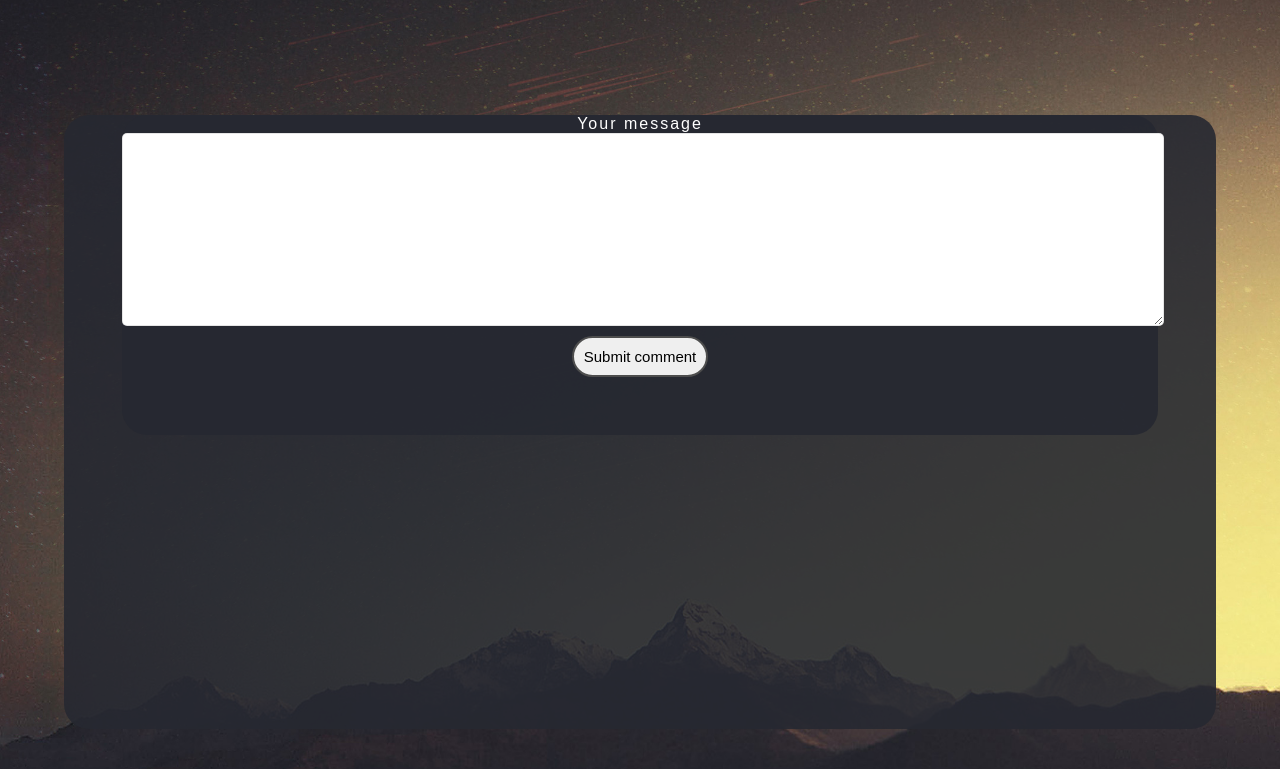
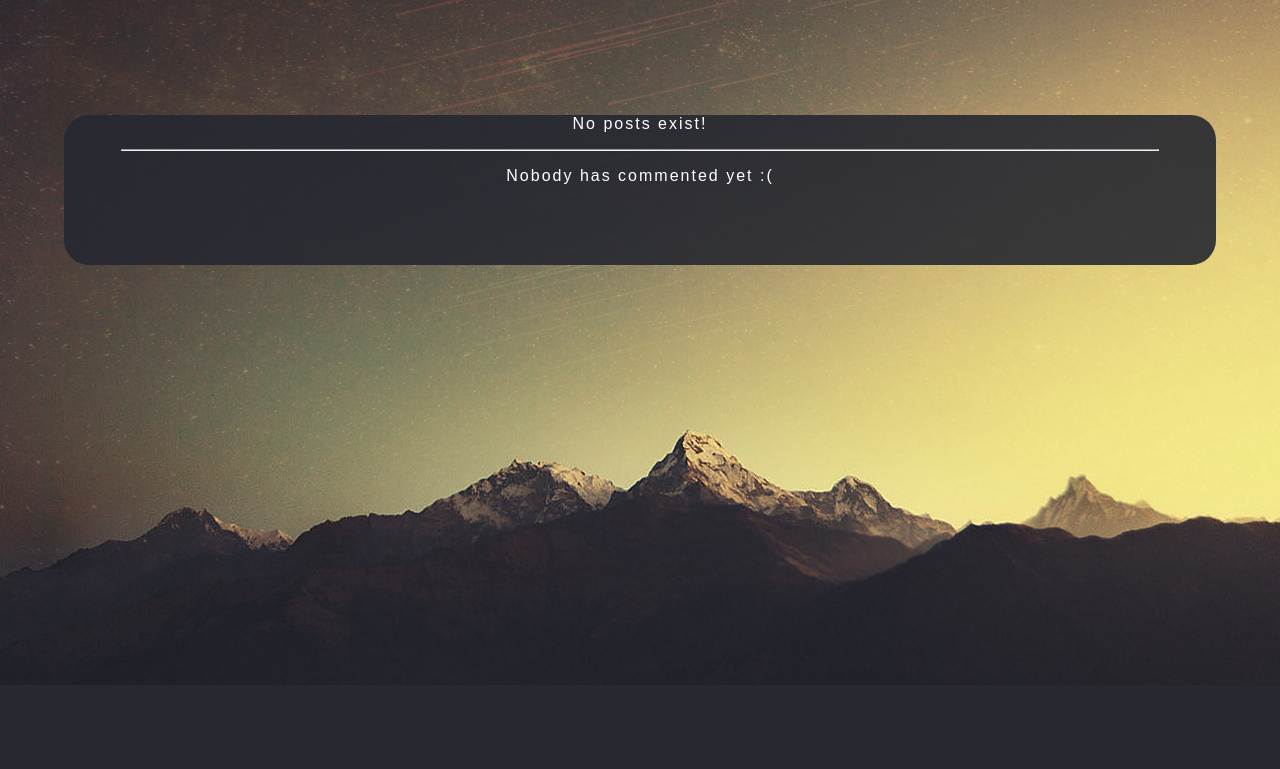
Before and after one commit to MatthewMcConnell/labShare, a Django app: page /labShare/lab/ in a window 1280 px wide. Shown: the part 115-884 px from the top of the page. After the commit the page ends 777 px from the top, so only its background shows below. Run offline with Django 3.2, Linux system fonts and the light colour scheme.

Commit message:
DHW: Continuing on lab posts/comments

```diff
--- a/appLabShare/admin.py
+++ b/appLabShare/admin.py
@@ -10,3 +10,4 @@ admin.site.register (UserProfile)
 admin.site.register (Lab)
 admin.site.register (Course)
 admin.site.register (Post)
+# admin.site.register (Comment)
--- a/appLabShare/views.py
+++ b/appLabShare/views.py
@@ -1,12 +1,12 @@
 from django.shortcuts import render, redirect, HttpResponseRedirect
 from django.http import HttpResponse
+from django.urls import reverse
 from django.contrib.auth.decorators import login_required
-from django.urls import reverse
 from django.contrib.auth.models import User
 from django.views.generic.edit import UpdateView
 
 from appLabShare.forms import UserProfileForm, EnrolForm
-from appLabShare.models import UserProfile, Course, Lab
+from appLabShare.models import UserProfile, Course, Lab, Post
 
 
 # The portal page that everyone should go to if they're not logged in
@@ -64,6 +64,8 @@ def lab(request):
     # This will be the template view for the specific lab page, not currently finished.
     return render(request, "labShare/lab.html")
 
+def post_list(request):
+    return render(request, 'labShare/post_list.html', {})
 
 
 ############# WORK IN PROGRESS #############
--- a/populate.py
+++ b/populate.py
@@ -105,7 +105,8 @@ def addStudent (infoDict):
     s = UserProfile.objects.get_or_create (user = addUser(infoDict),
                                            picture = infoDict["picture"],
                                            bio = infoDict["bio"],
-                                           degree = infoDict["degree"])[0]
+                                           degree = infoDict["degree"],
+                                           isStudent = True)[0]
     s.courses.add (Course.objects.get (name = "Economics"))
     s.save()
     return s
--- a/static/CSS/main.css
+++ b/static/CSS/main.css
@@ -162,6 +162,10 @@ margin-top: -2px;
   line-height: 1.4em;
 }
 
+.comment {
+  margin: 20px 0px 20px 20px;
+}
+
 #subject1 {
     width:100%;
     clear: both;
@@ -274,7 +278,7 @@ input {
 
 .registerList {
   text-align: center;
-  list-style-type: none;
+  /* list-style-type: none; */
   align-self: center;
   float: none;
 }
--- a/templates/labShare/lab.html
+++ b/templates/labShare/lab.html
@@ -7,19 +7,35 @@
 
 {% block body_block %}
 
-<section id="comments">
-  <div id="respond", class="container">
-    <form action="post_comment.php" method="post" id="commentform">
+<div>
+  {% for post in Posts %}
+    <div class="container">
+        <div class="date">
+          {{ post.timePosted }}
+        </div>
 
-  <label for="comment" class="required">Your message</label>
-    <textarea name="comment" id="comment" rows="10" tabindex="4"  required="required"></textarea>
+        <strong>{{ post.author }}</strong>
 
-  <!-- comment_post_ID value hard-coded as 1 -->
-  <input type="hidden" name="comment_post_ID" value="1" id="comment_post_ID" />
-  <input name="submit" type="submit" value="Submit comment" />
+        <p>{{ post.content }}</p>
+    {% empty %}
+      <p>No posts exist!</p>
+    {% endfor %}
 
-    </form>
+</div>
+
+<hr>
+{% for comment in Comment %}
+  <div class="comment">
+      <div class="date">
+        {{ comment.timePosted }}
+      </div>
+
+      <strong>{{ comment.author }}</strong>
+      <p>{{ comment.text|linebreaks }}</p>
   </div>
-</section>
+
+{% empty %}
+  <p>Nobody has commented yet :(</p>
+{% endfor %}
 
 {% endblock %}
```
Also changed, not shown: appLabShare/forms.py (+9 -0 lines), appLabShare/models.py (+8 -4 lines), templates/registration/registration_form.html (+4 -4 lines), appLabShare/migrations/0010_comment.py (added), appLabShare/migrations/0011_auto_20180312_1248.py (added), appLabShare/migrations/0012_auto_20180312_1259.py (added), appLabShare/migrations/0013_auto_20180312_1318.py (added), media/profile_images/media_209689_en_VFMo1v8_Ug0XsYj.jpg (added).
